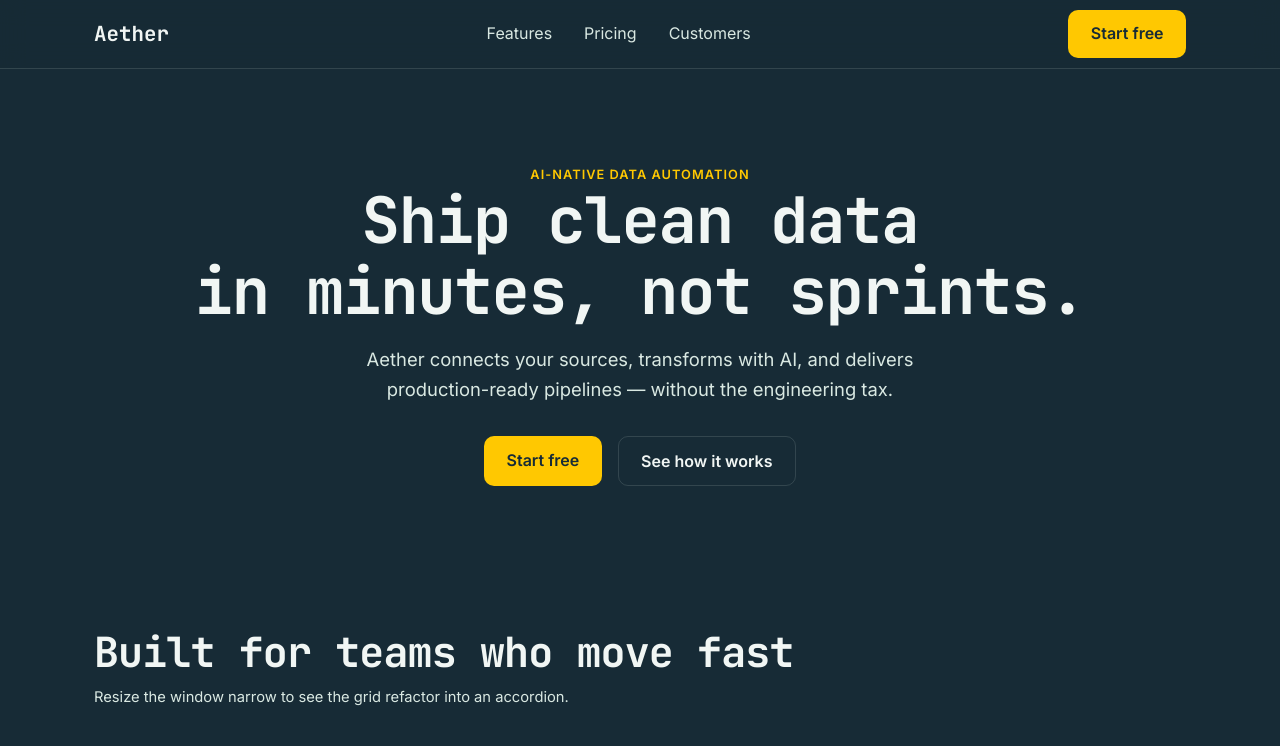
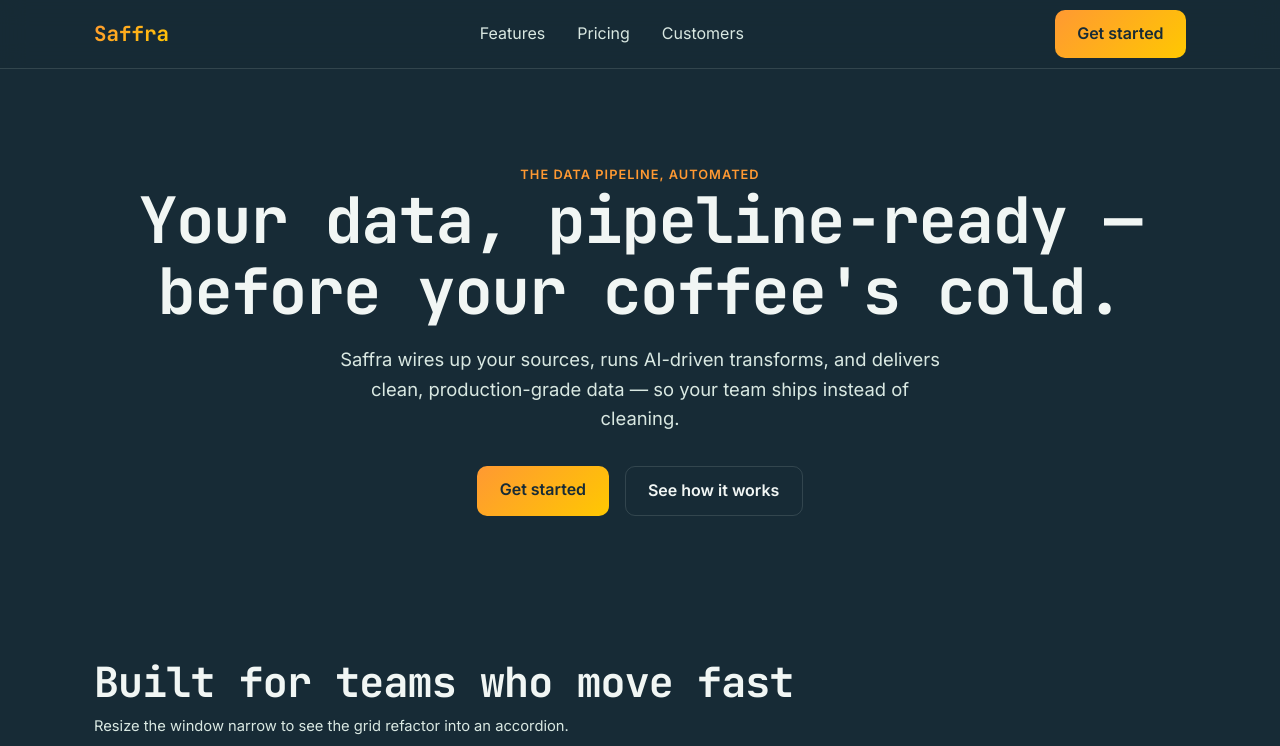
Before and after one commit to SaiPrasadx07/frontend-battle, a website built with Vite: page index.html in a window 1280 px wide. Shown: the top 746 px of the page. Built offline with nearby package versions, Linux system fonts and the light colour scheme.

Commit message:
Rebrand to Saffra, refine visual identity

```diff
--- a/index.html
+++ b/index.html
@@ -4,21 +4,22 @@
   <meta charset="UTF-8" />
   <meta name="viewport" content="width=device-width, initial-scale=1.0" />
   <meta name="theme-color" content="#172B36" />
+  <link rel="icon" type="image/svg+xml" href="/favicon.svg" />
 
-  <title>Aether — AI Data Automation Platform</title>
-  <meta name="description" content="Aether automates your data pipelines end-to-end with AI. Connect, transform, and ship clean data in minutes — no engineering overhead." />
-  <link rel="canonical" href=" https://frontend-battle-gilt.vercel.app/" />
+  <title>Saffra — AI Data Automation Platform</title>
+  <meta name="description" content="Saffra automates your data pipelines end-to-end with AI. Connect, transform, and ship production-ready data without the engineering overhead." />
+  <link rel="canonical" href="https://frontend-battle-gilt.vercel.app/" />
   <meta name="robots" content="index, follow" />
 
   <meta property="og:type" content="website" />
-  <meta property="og:site_name" content="Aether" />
-  <meta property="og:title" content="Aether — AI Data Automation Platform" />
+  <meta property="og:site_name" content="Saffra" />
+  <meta property="og:title" content="Saffra — AI Data Automation Platform" />
   <meta property="og:description" content="Automate your data pipelines end-to-end with AI." />
   <meta property="og:url" content="https://frontend-battle-gilt.vercel.app/" />
   <meta property="og:image" content="/assets/chart-pie.svg" />
 
   <meta name="twitter:card" content="summary_large_image" />
-  <meta name="twitter:title" content="Aether — AI Data Automation Platform" />
+  <meta name="twitter:title" content="Saffra — AI Data Automation Platform" />
   <meta name="twitter:description" content="Automate your data pipelines end-to-end with AI." />
   <meta name="twitter:image" content="/assets/chart-pie.svg" />
 
@@ -30,7 +31,7 @@
   {
     "@context": "https://schema.org",
     "@type": "SoftwareApplication",
-    "name": "Aether",
+    "name": "Saffra",
     "applicationCategory": "BusinessApplication",
     "operatingSystem": "Web",
     "offers": { "@type": "Offer", "price": "29", "priceCurrency": "USD" }
@@ -45,23 +46,23 @@
 
   <header class="site-header">
     <nav class="nav container" aria-label="Primary">
-      <a href="#" class="brand" aria-label="Aether home">Aether</a>
+      <a href="#" class="brand" aria-label="Saffra home">Saffra</a>
       <ul class="nav__links">
         <li><a href="#features">Features</a></li>
         <li><a href="#pricing">Pricing</a></li>
         <li><a href="#proof">Customers</a></li>
       </ul>
-      <a href="#pricing" class="btn btn--primary">Start free</a>
+      <a href="#pricing" class="btn btn--primary">Get started</a>
     </nav>
   </header>
 
   <main>
     <section class="hero container" aria-labelledby="hero-title">
-      <p class="eyebrow" data-anim>AI-native data automation</p>
-      <h1 id="hero-title" data-anim>Ship clean data<br />in minutes, not sprints.</h1>
-      <p class="hero__sub" data-anim>Aether connects your sources, transforms with AI, and delivers production-ready pipelines — without the engineering tax.</p>
+      <p class="eyebrow" data-anim>The data pipeline, automated</p>
+      <h1 id="hero-title" data-anim>Your data, pipeline-ready —<br />before your coffee's cold.</h1>
+      <p class="hero__sub" data-anim>Saffra wires up your sources, runs AI-driven transforms, and delivers clean, production-grade data — so your team ships instead of cleaning.</p>
       <div class="hero__cta" data-anim>
-        <a href="#pricing" class="btn btn--primary">Start free</a>
+        <a href="#pricing" class="btn btn--primary">Get started</a>
         <a href="#features" class="btn btn--ghost">See how it works</a>
       </div>
     </section>
@@ -69,7 +70,7 @@
     <section id="features" class="features container" aria-labelledby="features-title">
       <h2 id="features-title">Built for teams who move fast</h2>
       <p class="features__hint">Resize the window narrow to see the grid refactor into an accordion.</p>
-      <div id="bento" class="bento"><!-- injected by bento.js --></div>
+      <div id="bento" class="bento"></div>
     </section>
 
     <section id="pricing" class="pricing container" aria-labelledby="pricing-title">
@@ -94,7 +95,7 @@
     <section id="proof" class="proof container" aria-labelledby="proof-title">
       <h2 id="proof-title">Trusted by data teams everywhere</h2>
       <blockquote class="proof__quote">
-        <p>"Aether replaced three internal tools and a week of manual cleanup. Our pipelines just run now."</p>
+        <p>"Saffra replaced three internal tools and a week of manual cleanup. Our pipelines just run now."</p>
         <footer>— Engineering Lead, Fintech Scale-up</footer>
       </blockquote>
     </section>
@@ -102,7 +103,7 @@
 
   <footer class="site-footer">
     <div class="container">
-      <p>© 2026 Aether. Built for Frontend Battle 3.0.</p>
+      <p>© 2026 Saffra. Built for Frontend Battle 3.0.</p>
     </div>
   </footer>
 
--- a/style.css
+++ b/style.css
@@ -4,8 +4,8 @@
   --border:     rgba(217,232,226,0.14);
   --text:       #F1F6F4;
   --text-muted: #D9E8E2;
-  --accent:     #FFC801;
-  --accent-2:   #FF9932;
+  --accent:     #FF9932;   /* Deep Saffron — now primary */
+  --accent-2:   #FFC801;   /* Forsythia — secondary */
 
   --font-display: 'JetBrains Mono', monospace;
   --font-body:    'Inter', sans-serif;
@@ -39,15 +39,23 @@ h2 { font-size: clamp(1.8rem, 4vw, 2.6rem); margin-bottom: 0.6rem; }
 
 .btn {
   display: inline-block; padding: 0.7em 1.4em; border-radius: 10px; font-weight: 600;
-  transition: transform var(--dur-micro) var(--ease-out), background var(--dur-micro) var(--ease-out);
+  transition: transform var(--dur-micro) var(--ease-out), box-shadow var(--dur-micro) var(--ease-out);
 }
 .btn:hover { transform: translateY(-2px); }
-.btn--primary { background: var(--accent); color: var(--bg); }
+.btn--primary {
+  background: linear-gradient(135deg, var(--accent) 0%, var(--accent-2) 100%);
+  color: var(--bg);
+}
+.btn--primary:hover { box-shadow: 0 8px 24px rgba(255,153,50,0.3); }
 .btn--ghost { border: 1px solid var(--border); }
 
 .site-header { position: sticky; top: 0; z-index: 50; background: rgba(23,43,54,0.7); backdrop-filter: blur(12px); border-bottom: 1px solid var(--border); }
 .nav { display: flex; align-items: center; justify-content: space-between; height: 68px; }
-.brand { font-family: var(--font-display); font-weight: 700; font-size: 1.3rem; }
+.brand {
+  font-family: var(--font-display); font-weight: 700; font-size: 1.3rem;
+  background: linear-gradient(135deg, var(--accent) 0%, var(--accent-2) 100%);
+  -webkit-background-clip: text; background-clip: text; color: transparent;
+}
 .nav__links { display: flex; gap: 2rem; color: var(--text-muted); }
 .nav__links a:hover { color: var(--text); transition: color var(--dur-micro) var(--ease-out); }
 
@@ -133,7 +141,8 @@ h2 { font-size: clamp(1.8rem, 4vw, 2.6rem); margin-bottom: 0.6rem; }
 .tier:hover { transform: translateY(-4px); border-color: var(--accent); }
 .tier--featured { border-color: var(--accent); }
 .tier__badge {
-  position: absolute; top: -12px; left: 2rem; background: var(--accent); color: var(--bg);
+  position: absolute; top: -12px; left: 2rem;
+  background: linear-gradient(135deg, var(--accent) 0%, var(--accent-2) 100%); color: var(--bg);
   font-size: 0.72rem; font-weight: 700; padding: 0.25em 0.7em; border-radius: 999px; font-family: var(--font-display);
 }
 .tier__name { font-size: 1.4rem; margin-bottom: 0.4rem; }
```
